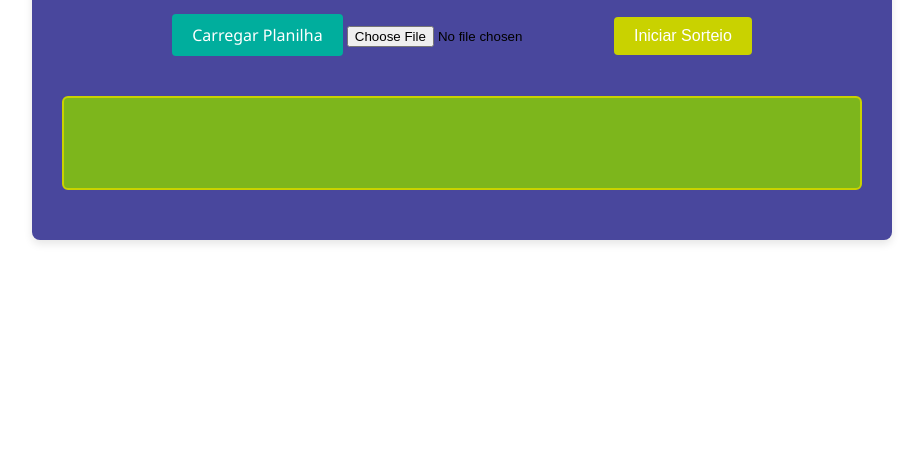
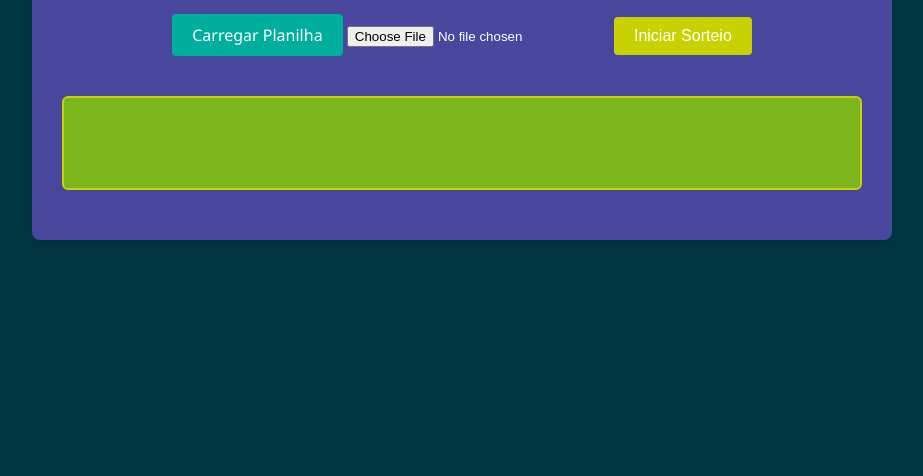
Before and after one commit to MaybeLexter/SiteSorteador, a plain HTML site: page index.html in a window 1280 px wide. Shown: the part 364-840 px from the top of the page, without its empty margins (178-1101 px from the left). Drawn offline with nearby package versions, Linux system fonts and the light colour scheme.

Commit message:
Update index.html

```diff
--- a/index.html
+++ b/index.html
@@ -7,7 +7,7 @@
     <style>
         body {
             font-family: 'Segoe UI', Tahoma, Geneva, Verdana, sans-serif;
-            background: url("padroes-22.png") /* Cor de fundo */
+            background-color: #003641; /* Cor de fundo */
             color: #ffffff; /* Cor do texto */
             text-align: center;
             margin: 0;
```
